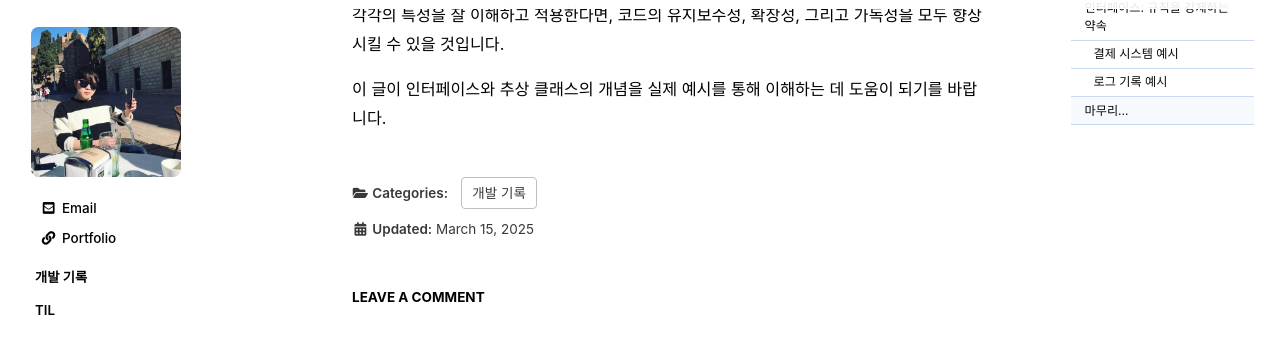
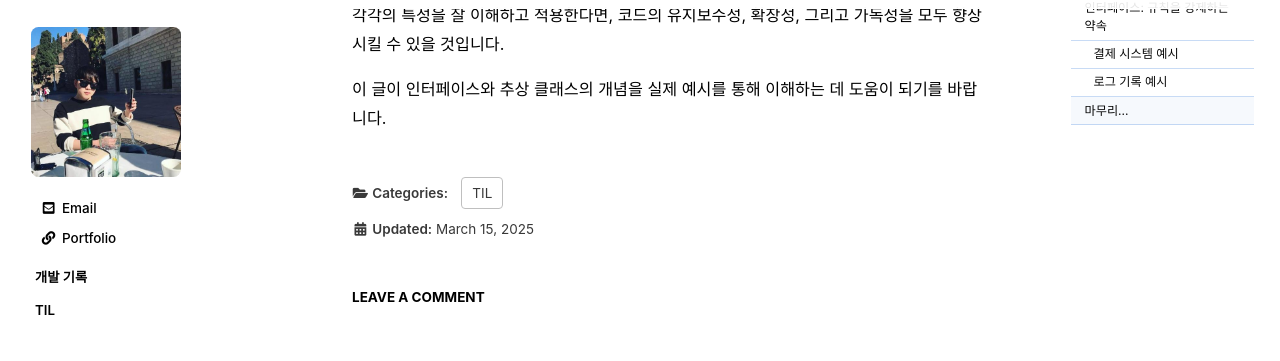
Before and after one commit to JJOK97/JJOK97.github.io, a Jekyll site: the page built from _posts/2025-03-15-interface-abstract-class.md, in a window 1280 px wide and 900 px high, scrolled down 3717 px. Shown: the part 75-436 px from the top of the window. Built offline with Jekyll 4.4.1, drawn with Linux system fonts in a browser that asks for light colours; cached includes are drawn as plain includes; some web fonts are replaced; comment, search, counter and statistics services are not loaded.

Commit message:
update: memoir

```diff
--- a/_posts/2025-03-15-interface-abstract-class.md
+++ b/_posts/2025-03-15-interface-abstract-class.md
@@ -3,7 +3,7 @@
 excerpt: '상속자들의 오묘한 차이에 대하여'
 
 categories:
-    - 개발 기록
+    - TIL
 tags:
     - [Java, Interface, Abstract]
 
```
